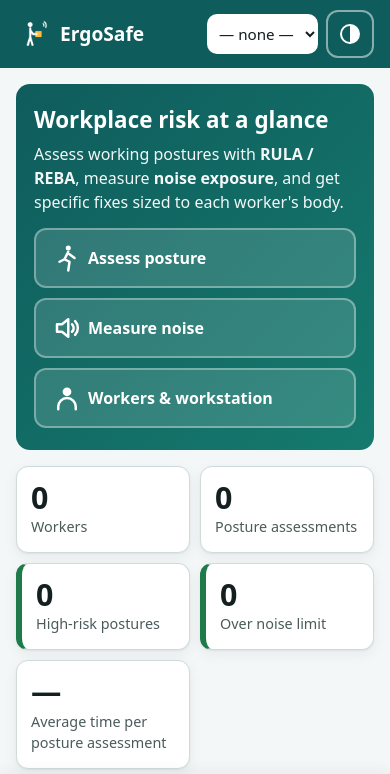
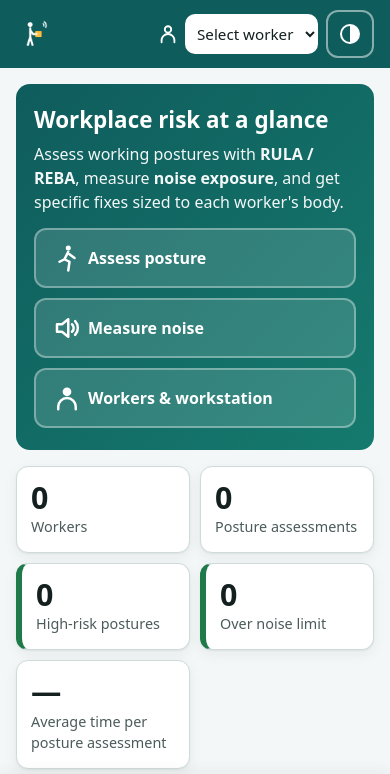
Before and after one commit to Vibhaa2005/ergo_safe, a plain HTML site: page index.html in a window 390 px wide. Shown: the top 774 px of the page. Drawn offline with Linux system fonts and the light colour scheme.

Commit message:
Make the worker selector self-explanatory: person icon and 'Select worker' text
Co-Authored-By: Claude Opus 5.5 <noreply@anthropic.com>

```diff
--- a/css/styles.css
+++ b/css/styles.css
@@ -98,6 +98,7 @@ a { color: var(--colour-primary); }
 .header-tools { display: flex; align-items: center; gap: 8px; min-width: 0; }
 .worker-picker { display: flex; align-items: center; gap: 6px; min-width: 0; }
 .worker-picker-label { font-size: 0.85rem; opacity: 0.9; }
+.worker-picker-icon { width: 22px; height: 22px; flex: none; fill: none; stroke: currentColor; stroke-width: 2; stroke-linecap: round; }
 .worker-picker select {
   min-height: 40px; max-width: 42vw; border-radius: 10px; border: 0;
   padding: 0 8px; font-size: 0.95rem; color: var(--colour-text); background: #ffffff;
@@ -437,6 +438,9 @@ html.high-contrast .risk-veryhigh { background: var(--risk-veryhigh); }
   .quick-actions { grid-template-columns: 1fr; }
   .big-action { flex-direction: row; min-height: 60px; justify-content: flex-start; padding: 0 16px; }
   .worker-picker-label { display: none; }
+  .worker-picker select { max-width: 60vw; font-size: 0.95rem; }
+  /* Logo only on small phones, so the worker selector has room for its text. */
+  .brand span { display: none; }
   .meter-value { font-size: 3.4rem; }
   .button-row .button { flex: 1 1 auto; }
 }
--- a/index.html
+++ b/index.html
@@ -21,6 +21,7 @@
     </div>
     <div class="header-tools">
       <label class="worker-picker">
+        <svg class="worker-picker-icon" viewBox="0 0 24 24" aria-hidden="true"><circle cx="12" cy="7" r="3.5"/><path d="M5 21v-2a7 7 0 0 1 14 0v2"/></svg>
         <span class="worker-picker-label">Worker</span>
         <select id="active-worker-select" aria-label="Active worker"></select>
       </label>
--- a/js/app.js
+++ b/js/app.js
@@ -55,7 +55,7 @@ function renderWorkerPicker() {
   const select = document.getElementById('active-worker-select');
   const workers = storage.getWorkers();
   const activeId = storage.getSettings().activeWorkerId;
-  let html = '<option value="">— none —</option>';
+  let html = '<option value="">Select worker</option>';
   for (const worker of workers) {
     html += '<option value="' + worker.id + '"' + (worker.id === activeId ? ' selected' : '') + '>' + escapeHtml(worker.name) + '</option>';
   }
```
